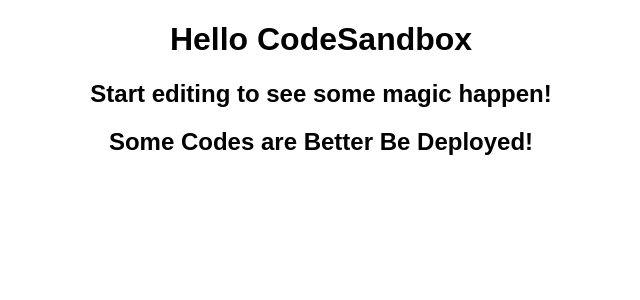
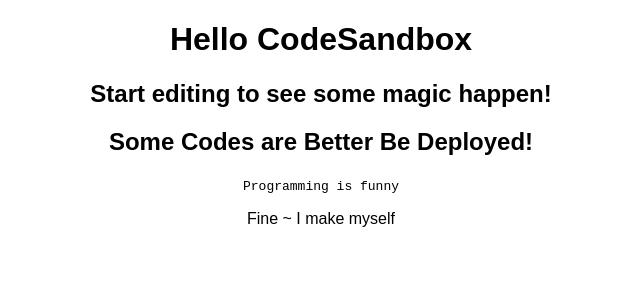
Before and after one commit to zwelinux/sandboxgithub, a React (Create React App) app: page / in a window 1280 px wide. Shown: the top 300 px of the page, without its empty margins (319-959 px from the left). Built offline with nearby package versions, Linux system fonts and the light colour scheme.

Commit message:
Update App.js

```diff
--- a/src/App.js
+++ b/src/App.js
@@ -6,6 +6,8 @@
       <h1>Hello CodeSandbox</h1>
       <h2>Start editing to see some magic happen!</h2>
       <h2>Some Codes are Better Be Deployed!</h2>
+      <code>Programming is funny</code>
+      <p>Fine ~ I make myself</p>
     </div>
   );
 }
```
